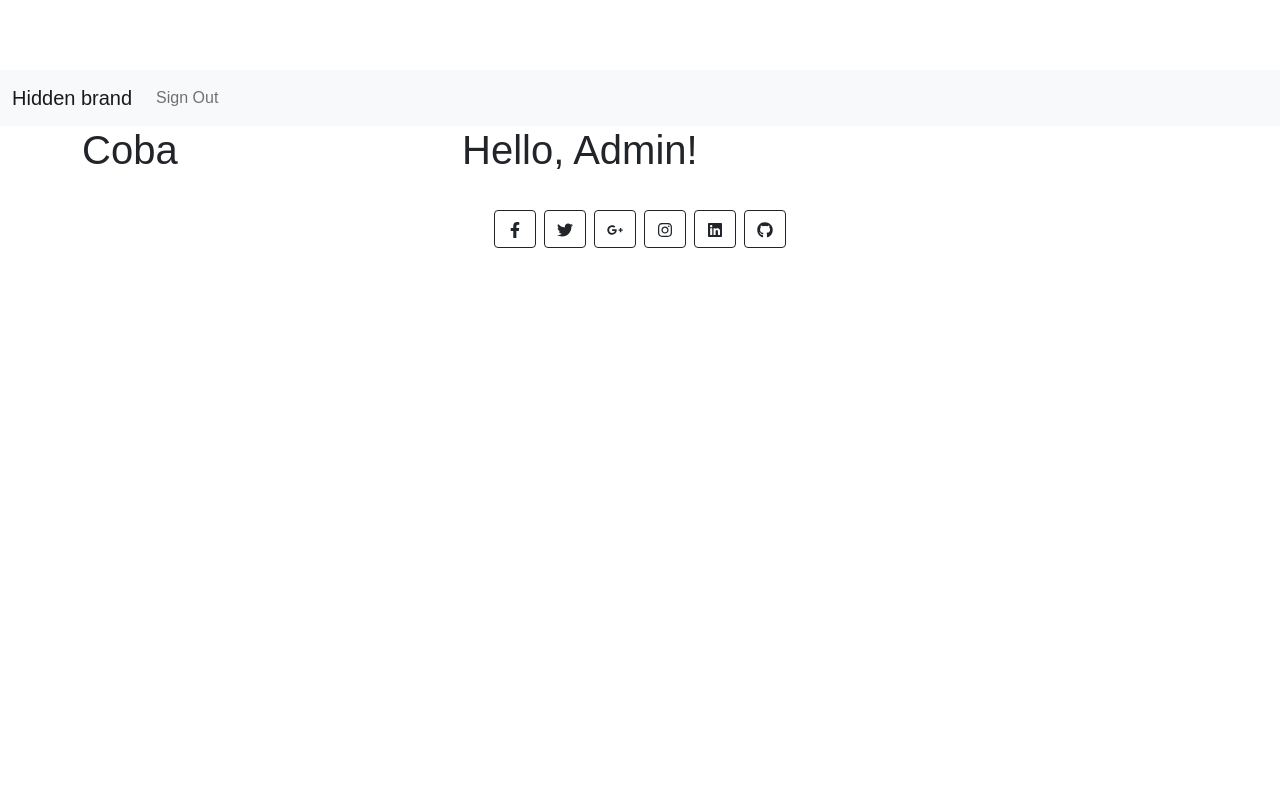
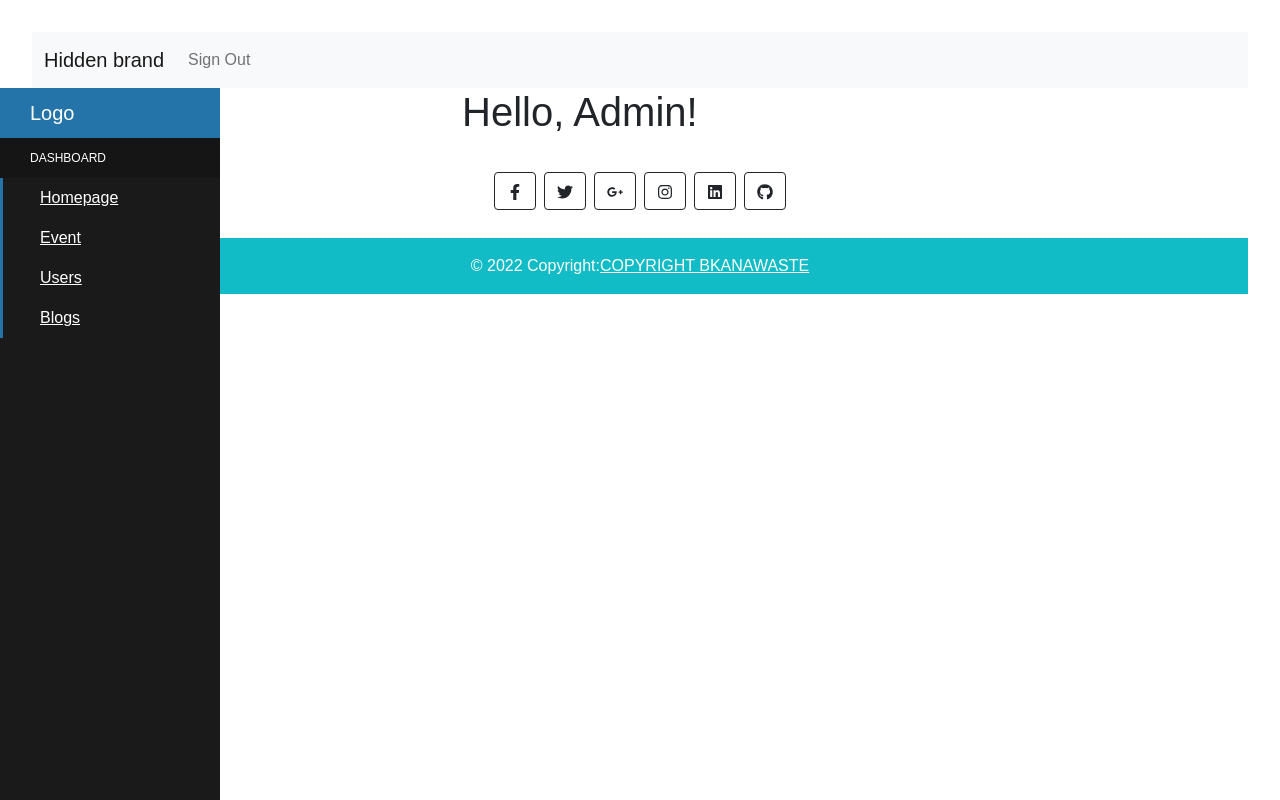
Before and after one commit to Moon3903/FE-FP-Skilvul, a React (Create React App) app: page /dashboard in a window 1280 px wide. Built offline with nearby package versions, Linux system fonts and the light colour scheme.

Commit message:
Update SideNav dan Home

```diff
--- a/src/assets/css/documentation-style.css
+++ /dev/null
@@ -1,13 +0,0 @@
-body {
-  padding-top: 70px;
-  font-family: "Roboto Condensed", sans-serif;
-}
-
-h1 {
-  font-family: "Teko", sans-serif;
-}
-
-.jumbotron {
-  color: #2c3e50;
-  background-color: #ecf0f1;
-}
--- a/src/assets/css/style.css
+++ b/src/assets/css/style.css
@@ -87,32 +87,6 @@ header {
 .about {
   width: 80%;
   margin: 0 auto;
-}
-
-.title-serv {
-  color: #4281f8;
-  font-weight: bold;
-}
-
-.title-serv span {
-  color: #000000;
-  font-size: medium;
-}
-
-.detail-serv {
-  padding-top: 10px;
-  font-weight: normal;
-  font-size: 1rem;
-}
-
-.list-unstyled li a {
-  text-decoration: none;
-  color: #727272;
-}
-
-.list-unstyled li a:hover {
-  text-decoration: none;
-  color: white;
 }
 
 .copyright {
@@ -213,3 +187,105 @@ header {
   color: white;
   border-radius: 0px !important;
 }
+.footer-icon {
+  background-color: #11bcc7;
+}
+
+.home-style h1 {
+  font-weight: bold;
+  margin-top: 50px;
+}
+
+.home-styles h1 {
+  font-weight: bold;
+}
+.sidebar-container {
+  position: fixed;
+  width: 220px;
+  height: 100%;
+  left: 0;
+  overflow-x: hidden;
+  overflow-y: auto;
+  background: #1a1a1a;
+  color: #fff;
+}
+
+.content-container {
+  padding-top: 20px;
+}
+
+.sidebar-logo {
+  padding: 10px 15px 10px 30px;
+  font-size: 20px;
+  background-color: #2574a9;
+}
+
+.sidebar-navigation {
+  padding: 0;
+  margin: 0;
+  list-style-type: none;
+  position: relative;
+}
+
+.sidebar-navigation li {
+  background-color: transparent;
+  position: relative;
+  display: inline-block;
+  width: 100%;
+  line-height: 20px;
+}
+
+.sidebar-navigation li a {
+  padding: 10px 15px 10px 30px;
+  display: block;
+  color: #fff;
+}
+
+.sidebar-navigation li .fa {
+  margin-right: 10px;
+}
+
+.sidebar-navigation li a:active,
+.sidebar-navigation li a:hover,
+.sidebar-navigation li a:focus {
+  text-decoration: none;
+  outline: none;
+}
+
+.sidebar-navigation li::before {
+  background-color: #2574a9;
+  position: absolute;
+  content: "";
+  height: 100%;
+  left: 0;
+  top: 0;
+  -webkit-transition: width 0.2s ease-in;
+  transition: width 0.2s ease-in;
+  width: 3px;
+  z-index: -1;
+}
+
+.sidebar-navigation li:hover::before {
+  width: 100%;
+}
+
+.sidebar-navigation .header {
+  font-size: 12px;
+  text-transform: uppercase;
+  background-color: #151515;
+  padding: 10px 15px 10px 30px;
+}
+
+.sidebar-navigation .header::before {
+  background-color: transparent;
+}
+
+.content-container {
+  padding-left: 220px;
+}
+body {
+  margin: 2em;
+}
+td:last-child {
+  text-align: center;
+}
--- /dev/null
+++ b/src/components/Blog/BlogCard.js
@@ -0,0 +1,27 @@
+import React from "react";
+import { Share } from "react-bootstrap-icons";
+import { Link } from "react-router-dom";
+
+export default function ({ id, img, title, page, content }) {
+  return (
+    <div className="card shadow-sm">
+      <img src={img} className="card-img-top" alt="test" />
+      <div className="card-body">
+        <h5 className="card-title">
+          <Link
+            className="text-black text-decoration-none"
+            to={`/${page}/${id}`}
+          >
+            {title}
+          </Link>
+        </h5>
+        {/* <p className="card-text text-start">{content.slice(3, 100) + "..."}</p> */}
+      </div>
+      <div className="card-body" style={{ borderTop: "1px solid #eee" }}>
+        <a href="/" className="card-link">
+          <Share />
+        </a>
+      </div>
+    </div>
+  );
+}
--- /dev/null
+++ b/src/components/Blog/BlogNavbar.js
@@ -0,0 +1,16 @@
+export default function () {
+  return (
+    <ul className="nav bg-secondary rounded">
+      <li className="nav-item">
+        <a className="nav-link text-white" href="/">
+          Upcoming Event
+        </a>
+      </li>
+      <li className="nav-item">
+        <a className="nav-link text-white" href="/">
+          Past Event
+        </a>
+      </li>
+    </ul>
+  );
+}
--- /dev/null
+++ b/src/components/Blog/Pagination.js
@@ -0,0 +1,31 @@
+export default function () {
+  return (
+    <nav aria-label="event pagination">
+      <ul className="pagination">
+        <li className="page-item disabled">
+          <a className="page-link">Previous</a>
+        </li>
+        <li className="page-item active" aria-current="page">
+          <a className="page-link" href="#">
+            1
+          </a>
+        </li>
+        <li className="page-item">
+          <a className="page-link" href="#">
+            2
+          </a>
+        </li>
+        <li className="page-item">
+          <a className="page-link" href="#">
+            3
+          </a>
+        </li>
+        <li className="page-item">
+          <a className="page-link" href="#">
+            Next
+          </a>
+        </li>
+      </ul>
+    </nav>
+  );
+}
--- /dev/null
+++ b/src/components/Blog/TopBlogCard.js
@@ -0,0 +1,12 @@
+import React from "react";
+
+export default function ({ img, title }) {
+  return (
+    <div className="card border-light">
+      <img src={img} className="card-img-top" alt="test" />
+      <div className="card-body">
+        <h5 className="card-title">{title}</h5>
+      </div>
+    </div>
+  );
+}
--- a/src/components/EventDetails/SeeMoreDocumentation.js
+++ b/src/components/EventDetails/SeeMoreDocumentation.js
@@ -1,5 +1,4 @@
 import { useParams } from "react-router";
-import "../../assets/css/documentation-style.css";
 import React, { useEffect, useState } from "react";
 import CardImageGallery from ".././CardImageGallery";
 import { GET_LIST_POST } from "../../services/JsonPlaceholderService";
--- a/src/pages/Dashboard/Sidebar.js
+++ b/src/pages/Dashboard/Sidebar.js
@@ -1,6 +1,69 @@
 import React from "react";
 import { Link, NavLink } from "react-router-dom";
+import "../../assets/css/style.css";
 
 export default function DashboardSidebar() {
-  return <h1>Coba</h1>;
+  return (
+    <>
+      {/* <div id="wrapper">
+        <div id="sidebar-wrapper">
+          <ul className="sidebar-nav">
+            <div className="brand">Network Status</div>
+            <NavLink to="/dashboard" className="sidebar-brand">
+              Home
+            </NavLink>
+            <NavLink to="/dashboard/users"></NavLink>
+            <NavLink to="/dashboard/events"></NavLink>
+            <NavLink to="/dashboard/blog"></NavLink>
+          </ul>
+        </div>
+        <div id="page-content-wrapper">
+          <div className="container-fluid">
+            <div className="row">
+              <div className="col-lg-12">
+                <h1>Simple Sidebar</h1>
+                <a
+                  href="#menu-toggle"
+                  className="btn btn-default"
+                  id="menu-toggle"
+                >
+                  Toggle Menu
+                </a>
+              </div>
+            </div>
+          </div>
+        </div>
+      </div> */}
+      <div className="sidebar-container">
+        <div className="sidebar-logo">Logo</div>
+        <ul className="sidebar-navigation">
+          <li className="header">Dashboard</li>
+          <li>
+            <a href="#">
+              <i className="fa fa-home" aria-hidden="true"></i> Homepage
+            </a>
+          </li>
+          <li>
+            <a href="#">
+              <i className="fa fa-tachometer" aria-hidden="true"></i> Event
+            </a>
+          </li>
+          <li>
+            <a href="#">
+              <i className="fa fa-tachometer" aria-hidden="true"></i> Users
+            </a>
+          </li>
+          <li>
+            <a href="#">
+              <i className="fa fa-users" aria-hidden="true"></i> Blogs
+            </a>
+          </li>
+        </ul>
+      </div>
+
+      <div className="content-container">
+        <div className="container-fluid"></div>
+      </div>
+    </>
+  );
 }
--- a/src/pages/Dashboard/Users.js
+++ b/src/pages/Dashboard/Users.js
@@ -1,6 +1,7 @@
 import React from "react";
 import { Link } from "react-router-dom";
 import DashboardSidebar from "./Sidebar";
+import "../../assets/css/style.css";
 
 export default function DashboardUsers() {
   return (
@@ -10,7 +11,94 @@ export default function DashboardUsers() {
           <DashboardSidebar />
         </div>
         <div className="col-8">
-          <h1>Users CRUD</h1>
+          <a
+            className="btn btn-success"
+            href="https://codepen.io/collection/XKgNLN/"
+            target="_blank"
+          >
+            Other examples on Codepen
+          </a>
+          <table
+            id="example"
+            className="table table-striped table-bordered"
+            cellspacing="0"
+            width="100%"
+          >
+            <thead>
+              <tr>
+                <th>Order</th>
+                <th>Description</th>
+                <th>Deadline</th>
+                <th>Status</th>
+                <th>Amount</th>
+                <th>
+                  Add row{" "}
+                  <button
+                    type="button"
+                    data-func="dt-add"
+                    className="btn btn-success btn-xs dt-add"
+                  >
+                    <span
+                      className="glyphicon glyphicon-plus"
+                      aria-hidden="true"
+                    ></span>
+                  </button>
+                </th>
+              </tr>
+            </thead>
+            <tbody>
+              <tr>
+                <td>1</td>
+                <td>Alphabet puzzle</td>
+                <td>2016/01/15</td>
+                <td>Done</td>
+                <td>1000</td>
+                <td>
+                  <button
+                    type="button"
+                    className="btn btn-primary btn-xs dt-edit"
+                  >
+                    <span
+                      className="glyphicon glyphicon-pencil"
+                      aria-hidden="true"
+                    ></span>
+                  </button>
+                  <button
+                    type="button"
+                    className="btn btn-danger btn-xs dt-delete"
+                  >
+                    <span
+                      className="glyphicon glyphicon-remove"
+                      aria-hidden="true"
+                    ></span>
+                  </button>
+                </td>
+              </tr>
+            </tbody>
+          </table>
+
+          <div id="myModal" className="modal fade" role="dialog">
+            <div className="modal-dialog">
+              <div className="modal-content">
+                <div className="modal-header">
+                  <button type="button" className="close" data-dismiss="modal">
+                    &times;
+                  </button>
+                  <h4 className="modal-title">Row information</h4>
+                </div>
+                <div className="modal-body"></div>
+                <div className="modal-footer">
+                  <button
+                    type="button"
+                    className="btn btn-default"
+                    data-dismiss="modal"
+                  >
+                    Close
+                  </button>
+                </div>
+              </div>
+            </div>
+          </div>
         </div>
       </div>
     </div>
--- a/src/pages/Home.js
+++ b/src/pages/Home.js
@@ -3,6 +3,7 @@ import { Link } from "react-router-dom";
 import EventCard from "../components/Event/EventCard";
 import { events } from "../dummy-event";
 import MapContainer from "../components/MapContainer";
+import "../assets/css/style.css";
 import logo1 from "./../assets/img/mitra1.svg";
 import logo2 from "./../assets/img/mitra2.svg";
 import logo3 from "./../assets/img/mitra3.svg";
@@ -14,7 +15,7 @@ export default function Home() {
   return (
     <div className="container my-5 text-start">
       <div className="row">
-        <div className="col-md-6 my-3">
+        <div className="col-md-6 my-3 home-styles">
           <h1>
             Mari kelola sampah sisa makanan anda menjadi hal yang lebih
             bermanfaat kepada orang banyak
@@ -26,11 +27,11 @@ export default function Home() {
         <div className="col-md-6 my-3">
           <img
             className="img-fluid"
-            src="https://i.picsum.photos/id/1084/536/354.jpg?grayscale&hmac=Ux7nzg19e1q35mlUVZjhCLxqkR30cC-CarVg-nlIf60"
+            src="http://assets.kompasiana.com/items/album/2020/09/06/hidup-dan-perbuatan-capturehighered-com-5f5478c9d541df19580b22f2.jpg?t=o&v=770"
             alt="uy"
           ></img>
         </div>
-        <div className="col-md-6 my-3">
+        <div className="col-md-6 my-3 home-style">
           <h1>Bagaimana Selanjutnya?</h1>
           <p>
             Siti Nurbaya, selaku Menteri Lingkungan Hidup dan Kehutanan Republik
@@ -45,12 +46,12 @@ export default function Home() {
             daerah, maupun swasta yang belum ada di Permen sebelumnya.
           </p>
         </div>
-        <div className="col-md-6 my-3 maps">
+        <div className="col-md-6 my-3 maps home-style">
           <h1>Drop Point Sampah</h1>
           <MapContainer />
         </div>
       </div>
-      <div className="text-center">
+      <div className="text-center home-style">
         <h1>Kampenye Lingkungan Terdekat</h1>
         <div className="container">
           <div className="row">
@@ -71,7 +72,7 @@ export default function Home() {
           </Link>
         </div>
       </div>
-      <div className="text-center my-5">
+      <div className="text-center my-5 home-style">
         <h1>Mitra Kami</h1>
         <div className="container">
           <div className="row justify-content-center">
--- a/src/pages/Layout/LayoutBlog.js
+++ b/src/pages/Layout/LayoutBlog.js
@@ -1,8 +1,8 @@
 import React from "react";
-import EventCard from "../../components/Event/EventCard";
-import EventNavbar from "../../components/Event/EventNavbar";
-import Pagination from "../../components/Event/Pagination";
-import TopEventCard from "../../components/Event/TopEventCard";
+import BlogCard from "../../components/Blog/BlogCard";
+import BlogNavbar from "../../components/Blog/BlogNavbar";
+import Pagination from "../../components/Blog/Pagination";
+import TopBlogCard from "../../components/Blog/TopBlogCard";
 import axios from "axios";
 import { useState, useEffect } from "react";
 
@@ -26,10 +26,10 @@ export default function LayooutBlog(props) {
         <div className="col-md-9">
           <div className="container">
             <div className="row">
-              <EventNavbar />
+              <BlogNavbar />
               {(blogs ?? []).map((e) => (
                 <div className="col-md-4 col-sm-6 my-3" key={e.id} value={e.id}>
-                  <EventCard
+                  <BlogCard
                     id={e.id}
                     img={e.thumbnail}
                     title={e.title}
@@ -47,7 +47,7 @@ export default function LayooutBlog(props) {
         <div className="col-md-3 d-md-block d-none">
           <h3>Trending</h3>
           {(blogs ?? []).map((e) => (
-            <TopEventCard key={e.id} img={e.thumbnail} title={e.title} />
+            <TopBlogCard key={e.id} img={e.thumbnail} title={e.title} />
           ))}
         </div>
       </div>
```
